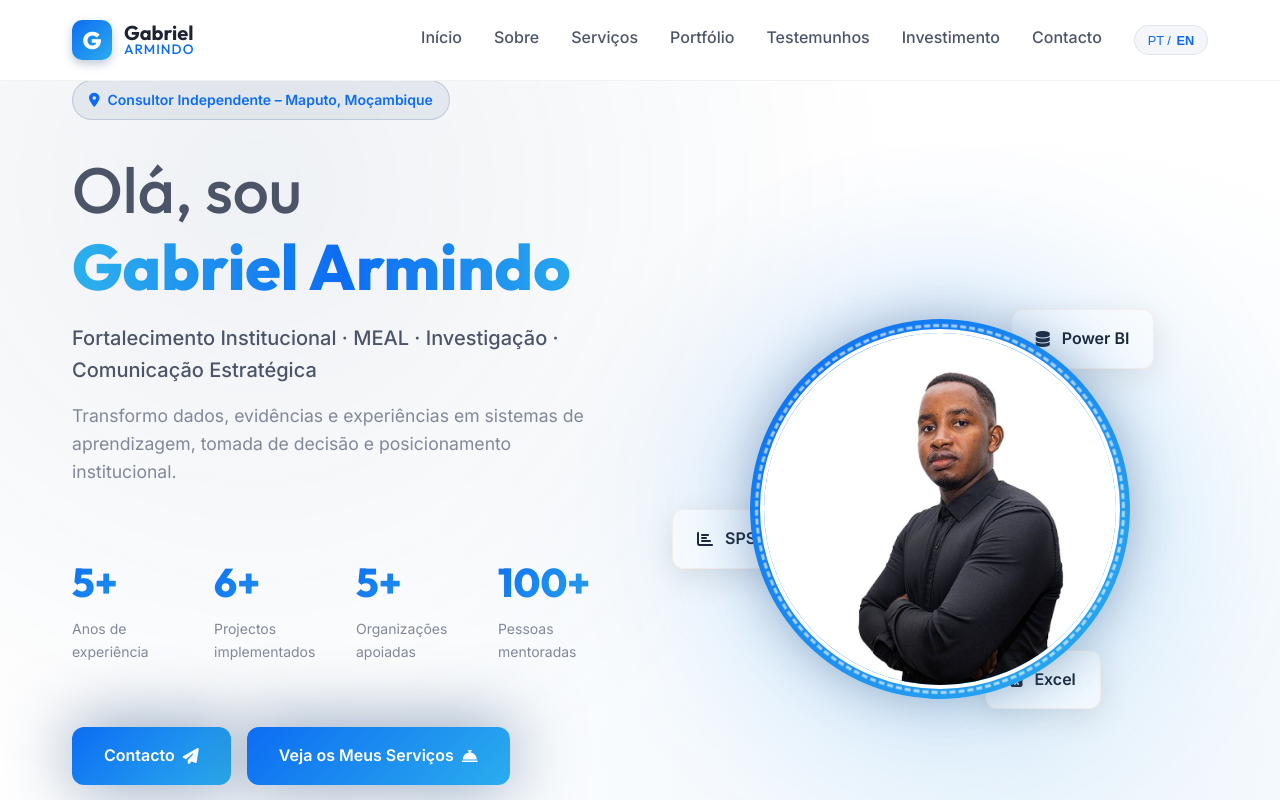
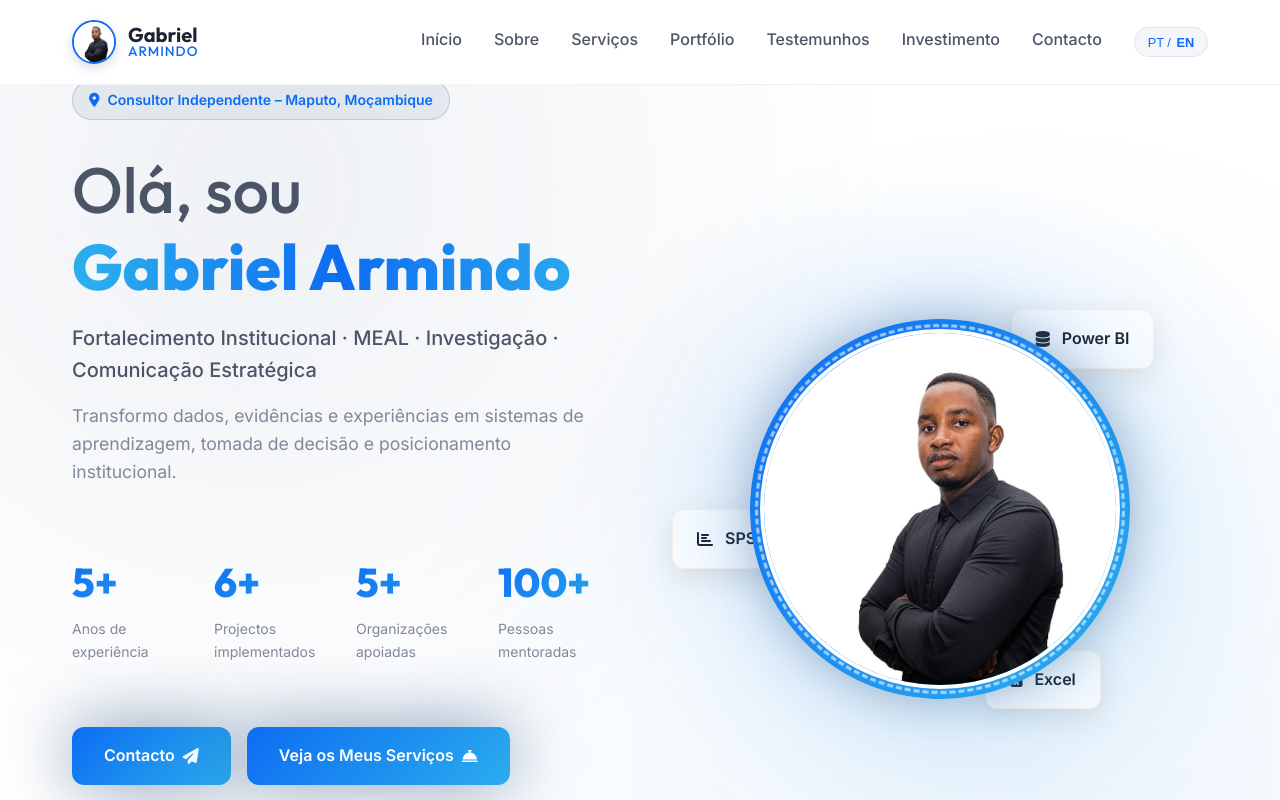
Before and after one commit to afonsoDomingos/gabrielarmindo, a Vue app: page / in a window 1280 px wide. Shown: the top 800 px of the page. Built offline with nearby package versions, Linux system fonts and the light colour scheme; no server answers.

Commit message:
feat: replace G logo icon with Gabriel photo in Navbar

```diff
--- a/src/components/Navbar.vue
+++ b/src/components/Navbar.vue
@@ -31,7 +31,7 @@ onUnmounted(() => {
   <nav class="nav" :class="{ 'scrolled': isScrolled }">
     <div class="nav-container container">
       <a href="/" class="nav-logo">
-        <div class="logo-icon">G</div>
+        <img src="/images/perfil1.png" alt="Gabriel Armindo" class="logo-photo" />
         <div class="logo-text-group">
           <span class="logo-text">Gabriel</span>
           <span class="logo-accent">Armindo</span>
@@ -95,23 +95,21 @@ onUnmounted(() => {
     font-family: var(--font-accent);
 }
 
-.logo-icon {
-    width: 40px;
-    height: 40px;
-    background: var(--gradient-1);
-    color: white;
-    border-radius: 10px;
-    display: flex;
-    align-items: center;
-    justify-content: center;
-    font-size: 1.5rem;
-    font-weight: 800;
-    box-shadow: 0 4px 10px rgba(44, 82, 130, 0.3);
-    transition: var(--transition-normal);
+.logo-photo {
+    width: 44px;
+    height: 44px;
+    border-radius: 50%;
+    object-fit: cover;
+    object-position: top center;
+    border: 2px solid var(--primary-color);
+    box-shadow: 0 4px 12px rgba(44, 82, 130, 0.2);
+    transition: all var(--transition-normal);
 }
 
-.nav-logo:hover .logo-icon {
-    transform: rotate(-10deg) scale(1.1);
+.nav-logo:hover .logo-photo {
+    transform: scale(1.08);
+    border-color: var(--secondary-color);
+    box-shadow: 0 6px 16px rgba(44, 82, 130, 0.35);
 }
 
 .logo-text-group {
```
